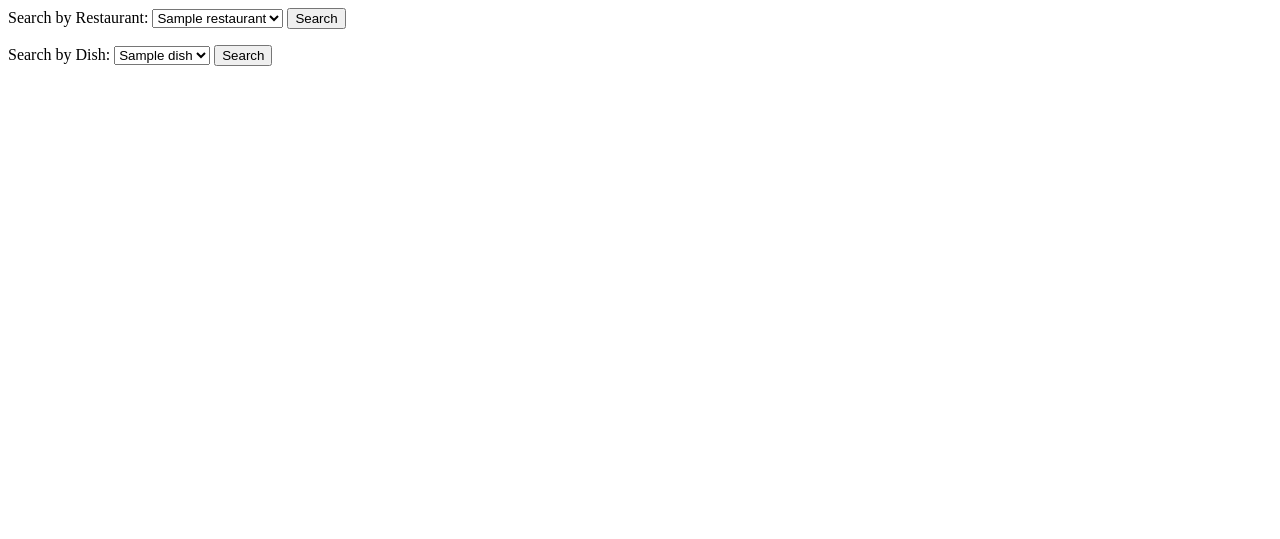
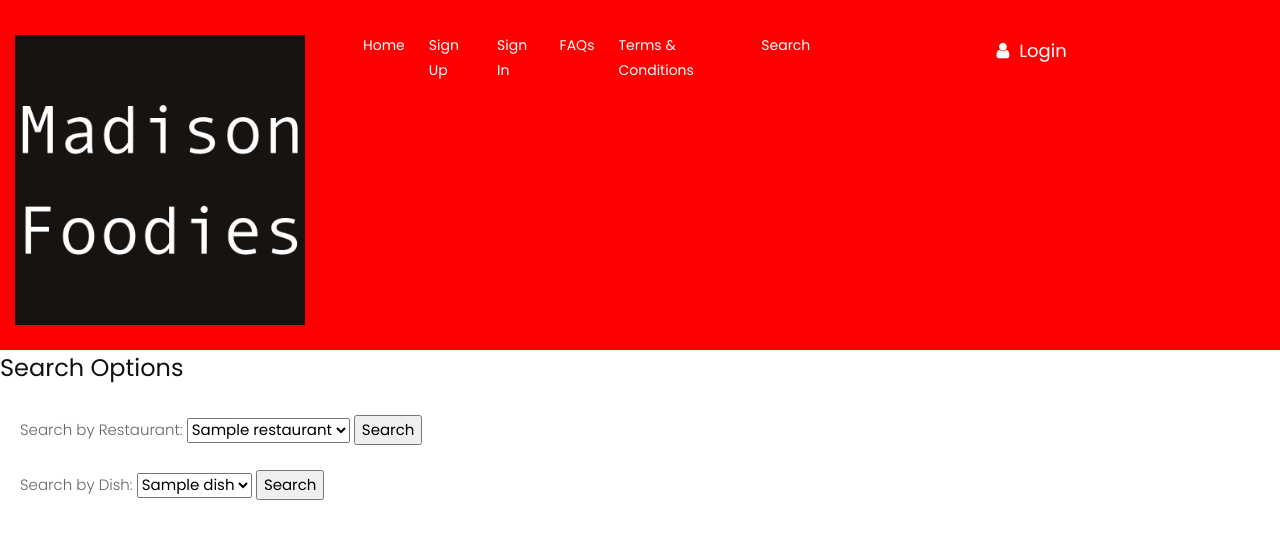
Before and after one commit to Kschneidewend53/IS424-Final-Project, a PHP site: page /search.php in a window 1280 px wide. Shown: the top 539 px of the page. Run offline with PHP 8.4, Linux system fonts and the light colour scheme; tables that the repository leaves empty or names only in its code hold one stand-in row (values such as "Sample post"); some libraries are stand-ins or nearby versions.

Commit message:
Updated CSS on search.php

```diff
--- a/search.php
+++ b/search.php
@@ -4,6 +4,50 @@
     <meta http-equiv="X-UA-Compatible" content="IE=edge">
     <meta name="viewport" content="width=device-width, initial-scale=1.0">
     <title>Search</title>
+    <meta name="viewport" content="width=device-width, initial-scale=1">
+
+<meta name="viewport" content="initial-scale=1, maximum-scale=1">
+
+<!-- site metas -->
+
+<meta name="keywords" content="">
+
+<meta name="description" content="">
+
+<meta name="author" content="">
+
+<!-- bootstrap css -->
+
+<link rel="stylesheet" type="text/css" href="css/bootstrap.min.css">
+
+<!-- style css -->
+
+<link rel="stylesheet" type="text/css" href="css/style.css">
+
+<!-- Responsive-->
+
+<link rel="stylesheet" href="css/responsive.css">
+
+<!-- fevicon -->
+
+<link rel="icon" href="images/fevicon.png" type="image/gif"/>
+
+<!-- Scrollbar Custom CSS -->
+
+<link rel="stylesheet" href="css/jquery.mCustomScrollbar.min.css">
+
+<!-- Tweaks for older IEs-->
+
+<link rel="stylesheet" href="https://netdna.bootstrapcdn.com/font-awesome/4.0.3/css/font-awesome.css">
+
+<!-- owl stylesheets -->
+
+<link rel="stylesheet" href="css/owl.carousel.min.css">
+
+<link rel="stylesheet" href="css/owl.theme.default.min.css">
+
+<link rel="stylesheet" href="https://cdnjs.cloudflare.com/ajax/libs/fancybox/2.1.5/jquery.fancybox.min.css" media="screen">
+
 </head>
 <?php
     $myUserName = "id16374744_foodies";
@@ -17,6 +61,96 @@
     }
 ?>
 <body>
+
+    <div class="header_section">
+
+    <div class="container-fluid">
+
+<div class="row">
+
+    <div class="col-sm-12 col-lg-3">
+
+        <div class="logo"><img src="images/mflogo.jpg" height=5></div>
+
+    </div>
+
+    <div class="col-sm-4 col-lg-5">
+
+        <div class="menu-area">
+
+        <nav class="navbar navbar-expand-lg ">
+
+            <!-- <a class="navbar-brand" href="#">Menu</a> -->
+
+            <button class="navbar-toggler collapsed" type="button" data-toggle="collapse" data-target="#navbarSupportedContent" aria-controls="navbarSupportedContent" aria-expanded="false" aria-label="Toggle navigation">
+
+            <i class="fa fa-bars"></i>
+
+            </button>
+
+            <div class="collapse navbar-collapse" id="navbarSupportedContent">
+
+                <ul class="navbar-nav mr-auto">
+
+                   <li class="nav-item active">
+
+                    <a class="nav-link active" href="index.html">Home<span class="sr-only">(current)</span></a> </li>
+
+                   <li class="nav-item">
+
+                    <a class="nav-link" href="https://madisonfoodies.000webhostapp.com/sign_up.php">Sign Up</a></li>
+
+                   <li class="nav-item">
+
+                    <a class="nav-link" href="https://madisonfoodies.000webhostapp.com/Sign-in.php">Sign In</a></li>
+
+                   <li class="#" href="#">
+
+                      <a class="nav-link" href="FAQ.html">FAQs</a></li>
+
+                   <li class="nav-item" href="#">
+
+                      <a class="nav-link" href="terms.html">Terms & Conditions</a></li>
+
+                    <li class="nav-item">
+
+                    <a class="nav-link" href="https://madisonfoodies.000webhostapp.com/search.php">Search</a></li>
+
+
+                </ul>
+
+            </div>
+
+        </nav>
+
+    </div>
+
+    </div>
+
+    <div class="col-sm-8 col-lg-4">
+
+        <div class="togle_3">
+
+      <div class="left_main">
+
+         <div class="menu_main">
+
+            <a href="https://madisonfoodies.000webhostapp.com/Sign-in.php"><i class="fa fa-fw fa-user"></i> Login</a>
+
+         </div>
+
+      </div>
+
+     </div>
+
+    </div>
+
+</div>
+
+</div>
+
+    </div>
+    <h1>Search Options</h1>
     <form action="search.php" method="post">
             <p>
                 <label for="rest_name">Search by Restaurant: </label>
```
